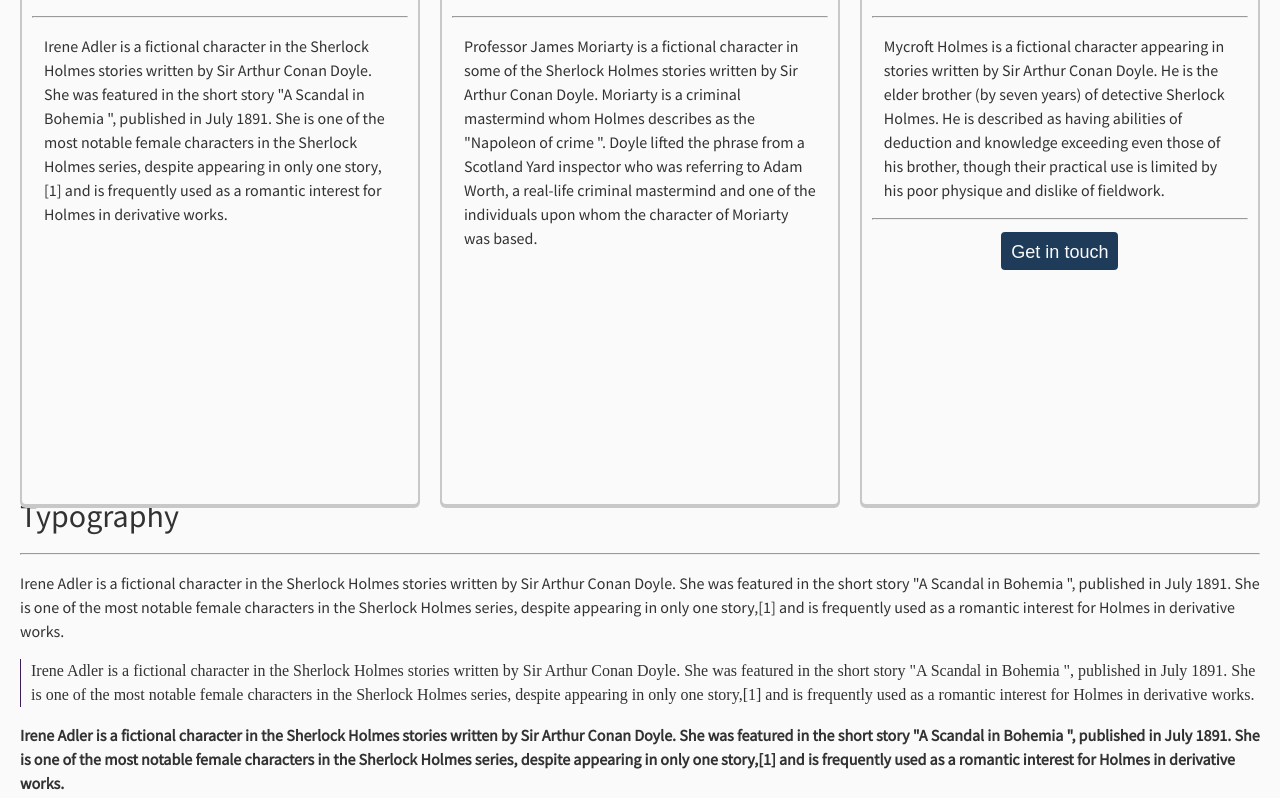
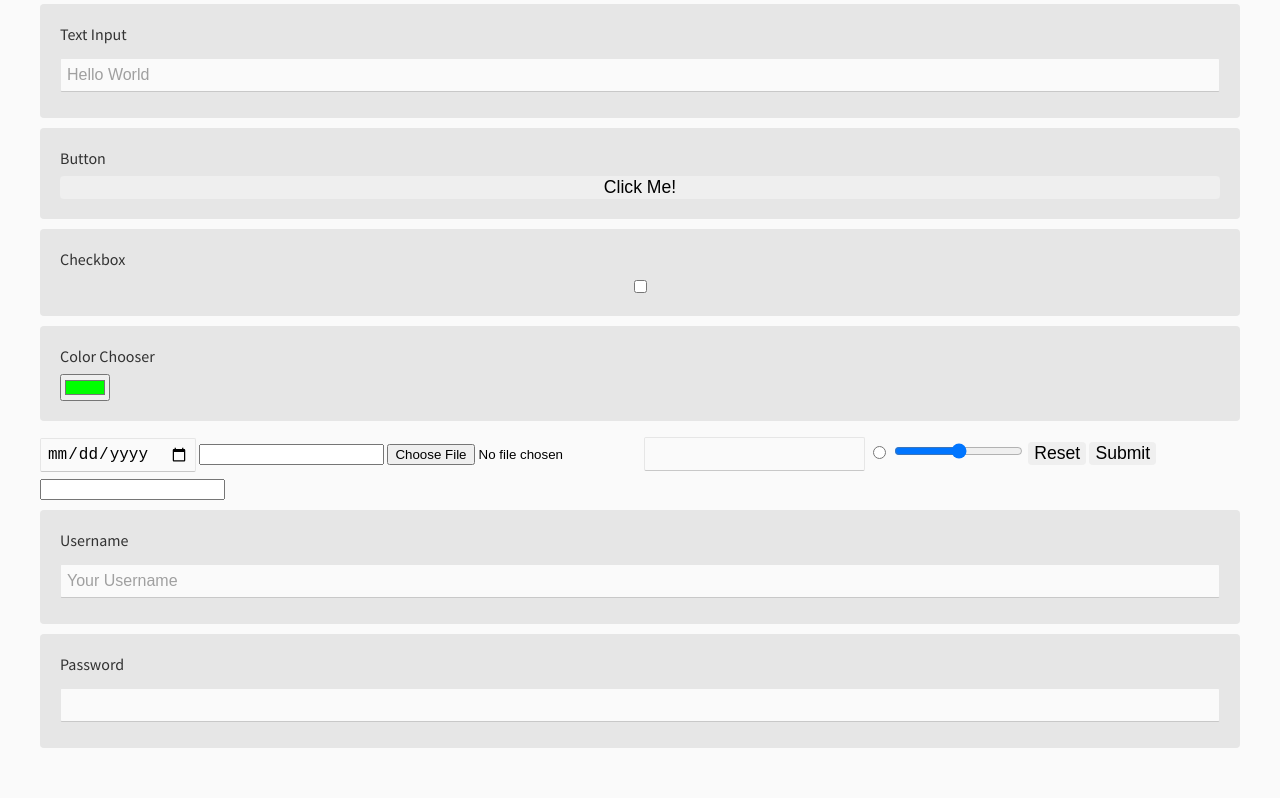
Before and after one commit to supernoir/mjolnir, a website: page index.html in a window 1280 px wide. Shown: the part 1365-2163 px from the top of the page. Drawn offline with Linux system fonts and the light colour scheme; a web font is replaced by a local one.

Commit message:
adds formrow, makes form styles more specific

```diff
--- a/index.html
+++ b/index.html
@@ -72,13 +72,22 @@
 
         <div class="row">
           <form>
+            <div class="formrow">
               <label for="form-text">Text Input</label>
               <input type="text" placeholder="Hello World" />
+            </div>
+            <div class="formrow">
               <label for="form-button">Button</label>
               <input type="button" name="form-button" value="Click Me!">
-            <label for="form-button">Checkbox</label>
+            </div>
+            <div class="formrow">
+              <label for="form-checkbox">Checkbox</label>
               <input type="checkbox" value="Check me!" name="form-checkbox" />
-            <input type="color" />
+            </div>
+            <div class="formrow">
+              <label for="form-color">Color Chooser</label>
+              <input type="color" value="#00FF00" name="form-color" />
+            </div>
             <input type="date" />
             <input type="email" />
             <input type="file" />
@@ -88,6 +97,17 @@
             <input type="reset" />
             <input type="submit" />
             <input type="url" />
+          </form>
+          <form>
+            <div class="formrow">
+              <label for="username">Username</label>
+              <input type="text" placeholder="Your Username" name="username" />
+            </div>
+            <div class="formrow">
+              <label for="password">Password</label>
+              <input type="password" name="password" />
+            </div>
+        </div>
         </form>
     </div>
     </section>
@@ -104,8 +124,8 @@
           <p class="card-body-text ">
             Irene Adler is a fictional character in the Sherlock Holmes stories written by Sir Arthur Conan Doyle. She was featured in
             the short story "A Scandal in Bohemia ", published in July 1891. She is one of the most notable female characters
-              in the Sherlock Holmes series, despite appearing in only one story,[1] and is frequently used as a romantic
-              interest for Holmes in derivative works.
+            in the Sherlock Holmes series, despite appearing in only one story,[1] and is frequently used as a romantic interest
+            for Holmes in derivative works.
           </p>
         </div>
       </div>
@@ -118,8 +138,8 @@
           <p class="card-body-text ">
             Professor James Moriarty is a fictional character in some of the Sherlock Holmes stories written by Sir Arthur Conan Doyle.
             Moriarty is a criminal mastermind whom Holmes describes as the "Napoleon of crime ". Doyle lifted the phrase
-              from a Scotland Yard inspector who was referring to Adam Worth, a real-life criminal mastermind and one of
-              the individuals upon whom the character of Moriarty was based.
+            from a Scotland Yard inspector who was referring to Adam Worth, a real-life criminal mastermind and one of the
+            individuals upon whom the character of Moriarty was based.
           </p>
         </div>
       </div>
@@ -219,13 +239,13 @@
       <div class="section-body">
         <p class="inverted">
           All of the last couple of years, she had been running around the colony feeling as though she was non existent. It wasn’t
-            so much that people hated her. They just ignored her. Like she was thin air. There were times when she had to
-            check her reflection in a mirror to figure out if she wasn’t in fact, already dead, a ghost haunting the colony,
-            and even more gruesome, her own life. The machines acknowledged her, it was true, and there were some ways to
-            communicate with them, as they communicated with everyone by default. Yet these conversations were mostly meaningless,
-            simply because their programs did not allow for more emotional talks, and because she felt extremely vulnerable
-            doing so. Nonetheless, She did talk to Ship, or to be precise, the UACHI that became Ship. In that way, Ship
-            was already aware of her situation, well ahead of her arrival here within the prism.
+          so much that people hated her. They just ignored her. Like she was thin air. There were times when she had to check
+          her reflection in a mirror to figure out if she wasn’t in fact, already dead, a ghost haunting the colony, and
+          even more gruesome, her own life. The machines acknowledged her, it was true, and there were some ways to communicate
+          with them, as they communicated with everyone by default. Yet these conversations were mostly meaningless, simply
+          because their programs did not allow for more emotional talks, and because she felt extremely vulnerable doing
+          so. Nonetheless, She did talk to Ship, or to be precise, the UACHI that became Ship. In that way, Ship was already
+          aware of her situation, well ahead of her arrival here within the prism.
         </p>
         <button class="btn btn-l inverted">Go there now</button>
       </div>
@@ -238,13 +258,13 @@
       <div class="section-body">
         <p class="inverted">
           All of the last couple of years, she had been running around the colony feeling as though she was non existent. It wasn’t
-            so much that people hated her. They just ignored her. Like she was thin air. There were times when she had to
-            check her reflection in a mirror to figure out if she wasn’t in fact, already dead, a ghost haunting the colony,
-            and even more gruesome, her own life. The machines acknowledged her, it was true, and there were some ways to
-            communicate with them, as they communicated with everyone by default. Yet these conversations were mostly meaningless,
-            simply because their programs did not allow for more emotional talks, and because she felt extremely vulnerable
-            doing so. Nonetheless, She did talk to Ship, or to be precise, the UACHI that became Ship. In that way, Ship
-            was already aware of her situation, well ahead of her arrival here within the prism.
+          so much that people hated her. They just ignored her. Like she was thin air. There were times when she had to check
+          her reflection in a mirror to figure out if she wasn’t in fact, already dead, a ghost haunting the colony, and
+          even more gruesome, her own life. The machines acknowledged her, it was true, and there were some ways to communicate
+          with them, as they communicated with everyone by default. Yet these conversations were mostly meaningless, simply
+          because their programs did not allow for more emotional talks, and because she felt extremely vulnerable doing
+          so. Nonetheless, She did talk to Ship, or to be precise, the UACHI that became Ship. In that way, Ship was already
+          aware of her situation, well ahead of her arrival here within the prism.
         </p>
         <button class="btn btn-l inverted">Go there now</button>
       </div>
@@ -257,13 +277,13 @@
       <div class="section-body">
         <p class="body">
           All of the last couple of years, she had been running around the colony feeling as though she was non existent. It wasn’t
-            so much that people hated her. They just ignored her. Like she was thin air. There were times when she had to
-            check her reflection in a mirror to figure out if she wasn’t in fact, already dead, a ghost haunting the colony,
-            and even more gruesome, her own life. The machines acknowledged her, it was true, and there were some ways to
-            communicate with them, as they communicated with everyone by default. Yet these conversations were mostly meaningless,
-            simply because their programs did not allow for more emotional talks, and because she felt extremely vulnerable
-            doing so. Nonetheless, She did talk to Ship, or to be precise, the UACHI that became Ship. In that way, Ship
-            was already aware of her situation, well ahead of her arrival here within the prism.
+          so much that people hated her. They just ignored her. Like she was thin air. There were times when she had to check
+          her reflection in a mirror to figure out if she wasn’t in fact, already dead, a ghost haunting the colony, and
+          even more gruesome, her own life. The machines acknowledged her, it was true, and there were some ways to communicate
+          with them, as they communicated with everyone by default. Yet these conversations were mostly meaningless, simply
+          because their programs did not allow for more emotional talks, and because she felt extremely vulnerable doing
+          so. Nonetheless, She did talk to Ship, or to be precise, the UACHI that became Ship. In that way, Ship was already
+          aware of her situation, well ahead of her arrival here within the prism.
         </p>
         <button class="btn btn-l">Go there now</button>
       </div>
@@ -276,13 +296,13 @@
       <div class="section-body">
         <p class="body">
           All of the last couple of years, she had been running around the colony feeling as though she was non existent. It wasn’t
-            so much that people hated her. They just ignored her. Like she was thin air. There were times when she had to
-            check her reflection in a mirror to figure out if she wasn’t in fact, already dead, a ghost haunting the colony,
-            and even more gruesome, her own life. The machines acknowledged her, it was true, and there were some ways to
-            communicate with them, as they communicated with everyone by default. Yet these conversations were mostly meaningless,
-            simply because their programs did not allow for more emotional talks, and because she felt extremely vulnerable
-            doing so. Nonetheless, She did talk to Ship, or to be precise, the UACHI that became Ship. In that way, Ship
-            was already aware of her situation, well ahead of her arrival here within the prism.
+          so much that people hated her. They just ignored her. Like she was thin air. There were times when she had to check
+          her reflection in a mirror to figure out if she wasn’t in fact, already dead, a ghost haunting the colony, and
+          even more gruesome, her own life. The machines acknowledged her, it was true, and there were some ways to communicate
+          with them, as they communicated with everyone by default. Yet these conversations were mostly meaningless, simply
+          because their programs did not allow for more emotional talks, and because she felt extremely vulnerable doing
+          so. Nonetheless, She did talk to Ship, or to be precise, the UACHI that became Ship. In that way, Ship was already
+          aware of her situation, well ahead of her arrival here within the prism.
         </p>
         <button class="btn btn-l">Go there now</button>
       </div>
--- a/styles/_forms.scss
+++ b/styles/_forms.scss
@@ -1,17 +1,67 @@
 @import 'button';
 
 form{
+    font-family: $sans;
 
-  input{
-    font-family: $sans;
+  .formrow{
+    margin: 10px 0;
+    padding: 20px;
+    background: $lightgrey;
+    border-radius: 4px;
+    display: flex;
+    flex-direction: column;
+
+    @media screen and (min-width: 768px){
+      display: flex;
+      flex-direction: column;
+    }
+
+  }
+
+  label{
     font-size: 16px;
-    border: 1px solid $darkgrey;
-    padding: 4px;
+    line-height: 20px;
+    color: $black;
+    margin-bottom: 8px;
+  }
+
+  input[type=text],
+  input[type=date],
+  input[type=password]{
+    min-height: 20px;
+    font-size: 16px;
+    margin: 6px 0;
+    padding: 6px;
     background: $white;
+    border: 1px solid $lightgrey;
+    border-bottom: 1px solid $mediumgrey;
+    border-radius: 2px;
 
-    button{
-      @extend button;
+  &::-webkit-input-placeholder{
+      color: $darkgrey;
+    }
+
+    &:focus,
+    &:active{
+      border: 1px solid $mediumgrey;
+      border-bottom: 1px solid $black;
+      outline: none;
+    }
+
+    &:hover{
+      border: 1px solid $lightgrey;
+      border-bottom: 1px solid $darkgrey;
     }
   }
 
+  input[type=label]{
+  }
+
+  input[type=submit],
+  input[type=reset],
+  input[type=button]{
+    @extend button;
+  }
+
+
 }
```
Also changed, not shown: css/app.css. Lines whose indentation alone changed are shown as unchanged.
